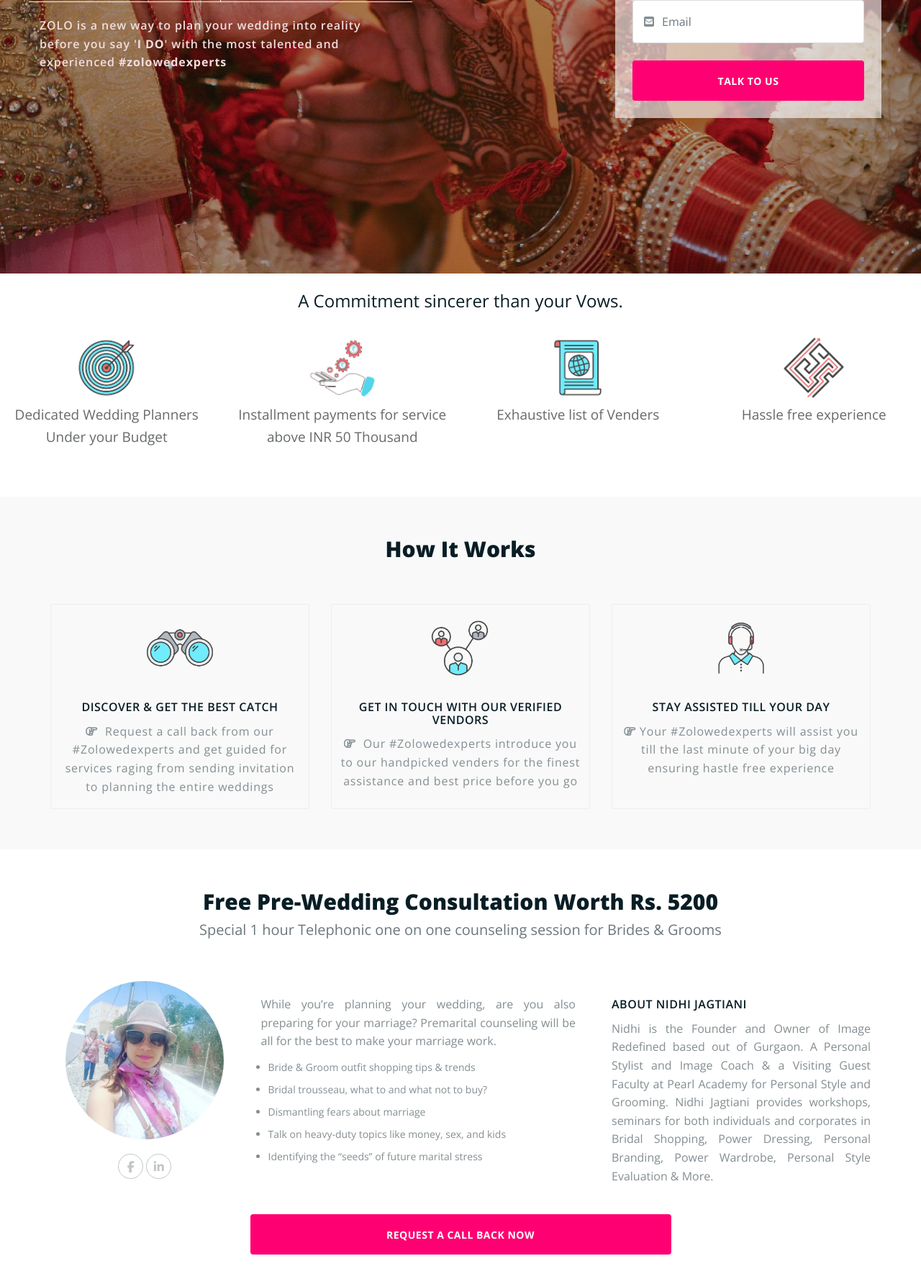
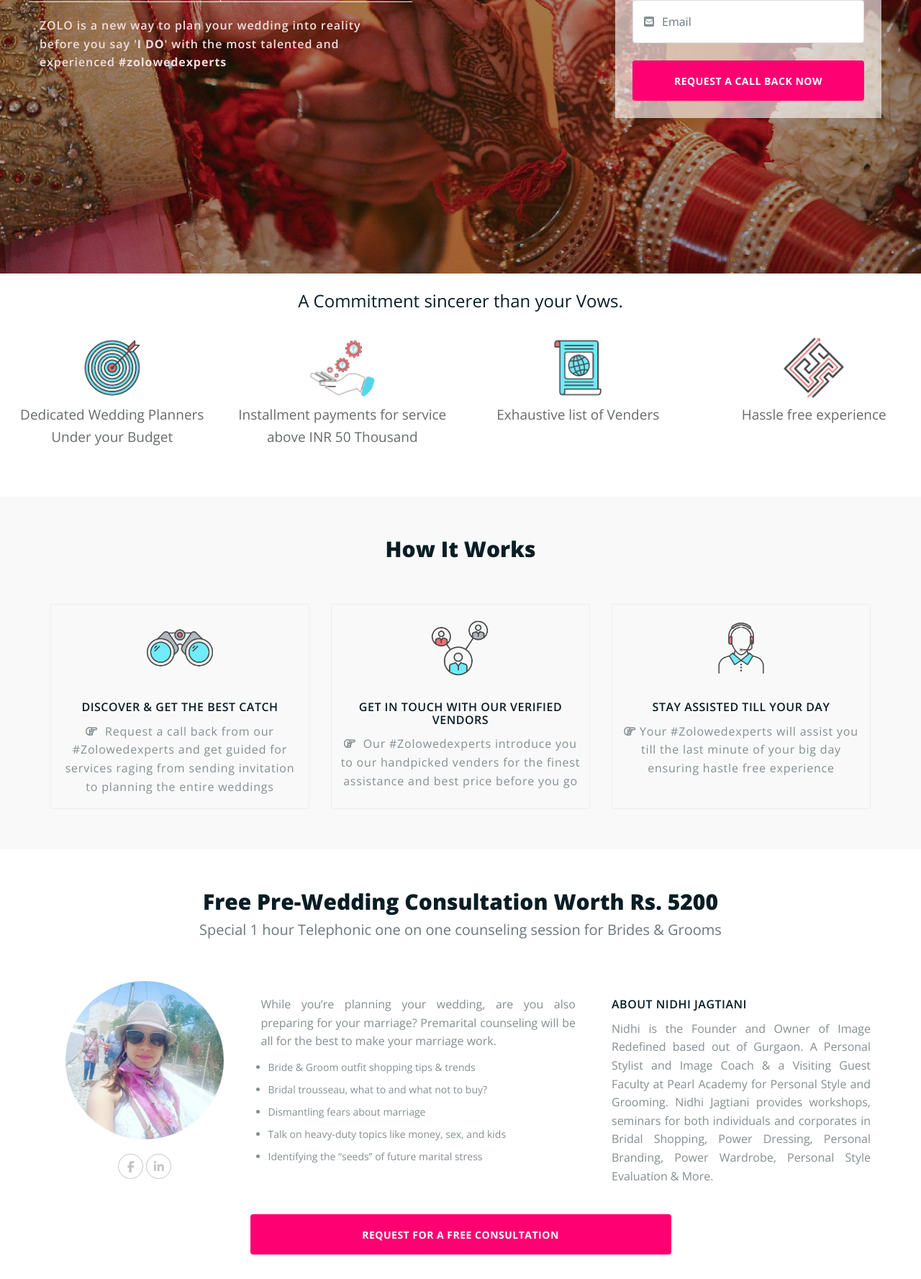
Before and after one commit to Scaledesk/zolo-wedding, a PHP site: page / in a window 1280 px wide. Shown: the part 462-2239 px from the top of the page at 72% size. Run offline with PHP 8.4, Linux system fonts and the light colour scheme; some libraries are stand-ins or nearby versions; some web fonts are replaced.

Commit message:
text changes on button

```diff
--- a/css/custom.css
+++ b/css/custom.css
@@ -419,6 +419,9 @@ a:hover, a:focus{
 .p-t-20{
     padding-top: 20px!important;
 }
+.p-t-0{
+    padding-top: 0!important;
+}
 
 .f-13{
     font-size: 13px;
@@ -465,3 +468,7 @@ a:hover, a:focus{
 .btn-90{
     width: 90%;
 }
+
+.p-l-30{
+    padding-left: 30px!important;
+}
--- a/index.html
+++ b/index.html
@@ -163,7 +163,7 @@
                                 <!--</select>-->
                                 <!--</div>-->
                                 <div class="form-btn">
-                                    <button type="submit" class="btn wed-btn">TALK TO US</button>
+                                    <button type="submit" class="btn wed-btn">REQUEST A CALL BACK NOW</button>
                                     <!--<p class="form-terms">By clicking sign up you agree to our <a href="" data-toggle="modal" data-target="#modal-terms">Terms</a> and read our <a href="" data-toggle="modal" data-target="#modal-terms">Privacy Policy</a>.</p>-->
                                 </div>
                             </form>
@@ -198,7 +198,7 @@
     <div class="row">
         <h2 class="f-24 text-center  m-b-30 m-5">A Commitment sincerer than your Vows.</h2>
 
-        <div class="col-md-3 border-right height text-center col-sm-6">
+        <div class="col-md-3 border-right height text-center col-sm-6 p-l-30">
             <img src="img/DEDICATED-PLANNERS.png" alt="" class="img-circle " width="100">
             <p  class="text-center">Dedicated Wedding Planners Under your Budget</p>
         </div>
@@ -431,7 +431,7 @@
 
                         <div class="row">
                             <div class="col-md-12 text-center">
-                                <button class="btn btn-success wed-btn m-t-40 btn-90" data-toggle="modal" data-target="#nidhi-modal-contact-form" style="width: 50%;">REQUEST A CALL BACK NOW</button>
+                                <button class="btn btn-success wed-btn m-t-40 btn-90" data-toggle="modal" data-target="#nidhi-modal-contact-form" style="width: 50%;">REQUEST FOR A FREE CONSULTATION</button>
 
                             </div>
                         </div>
@@ -1162,7 +1162,7 @@
 
 <!--Copyright terms-->
 
-<div class="container-fluid p-b-0  section-spacing text-center w-section-spacing " style="background-color: #f9f9f9;">
+<div class="container-fluid p-b-10 p-t-10  section-spacing text-center w-section-spacing " style="background-color: #f9f9f9;">
     <!--<h2 class="text-center">GIVE IT A TRY! </h2>-->
 
     <div class="row">
@@ -1414,7 +1414,7 @@
 
                     <div class="contact-form text-center">
                         <header class="section-header"> <img src="img/WEDDING-EXPERT.png" alt="support icon" width="100">
-                            <h2>REQUEST A CALL BACK NOW</h2>
+                            <h2>REQUEST FOR A FREE CONSULTATION</h2>
                             <!--<h3>Have any questions? Send us a message.</h3>-->
                         </header>
                         <form class="cta-form cta-light" action="php/contact.php" method="post">
```
